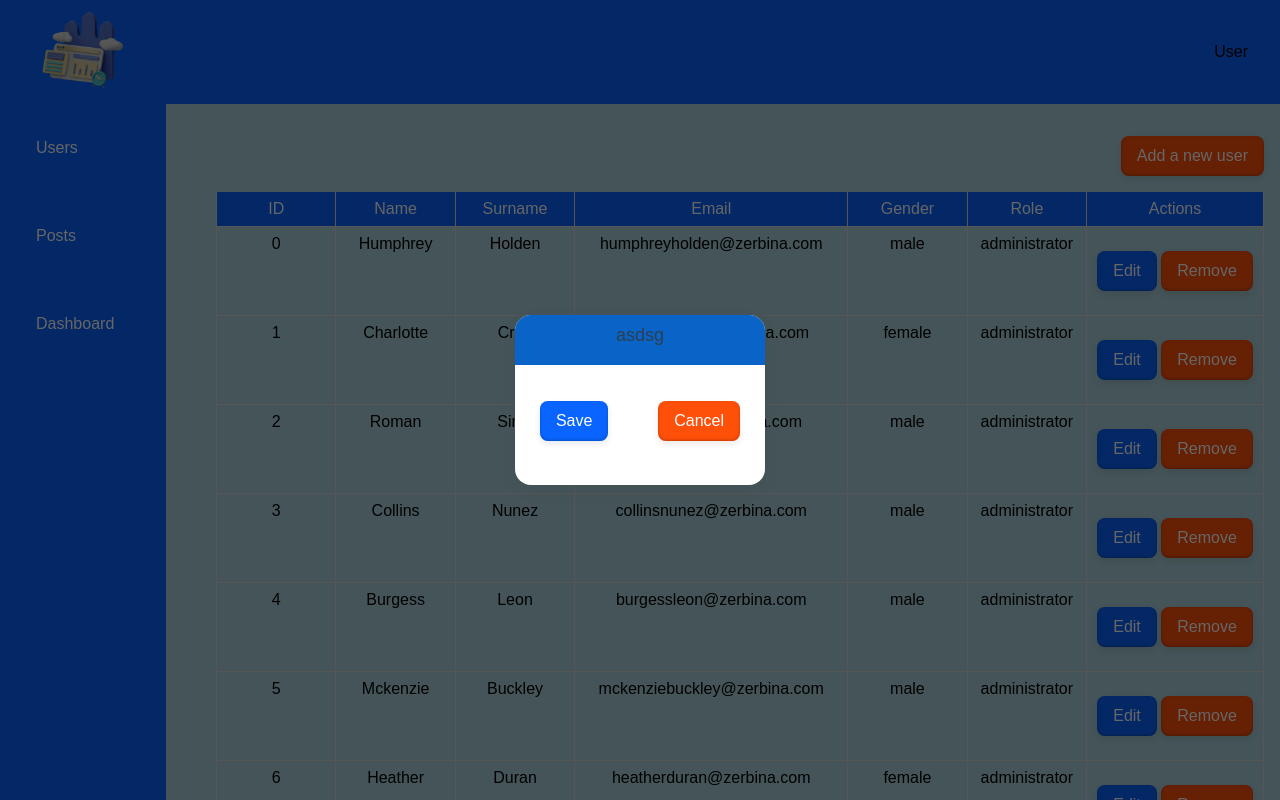
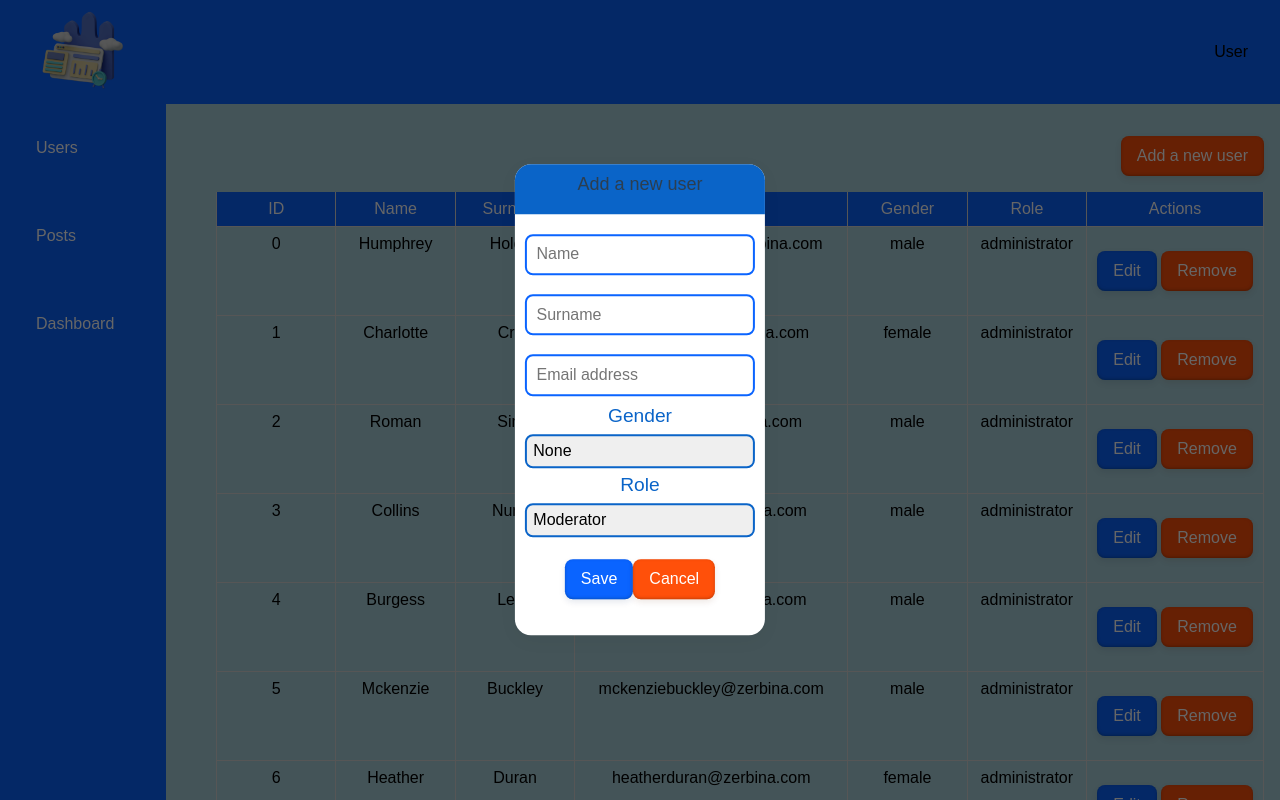
Before and after one commit to kad200/dashboard, a React (Create React App) app: page / in a window 1280 px wide. Both pictures are taken after a click on the button "Add a new user". Shown: the top 800 px of the page. Built offline with nearby package versions, Linux system fonts and the light colour scheme; data requests are answered from the project's data file.

Commit message:
minor modifications

```diff
--- a/src/api/users.ts
+++ b/src/api/users.ts
@@ -14,9 +14,11 @@ const getUsers = async () => {
   }
 };
 
-const getUser = async (userId: string) => {
+const getUser = async (userEmail: string) => {
   try {
-    const response = await axios.get<UserProps>(`/users/${userId}`);
+    const response = await axios.get<UserProps>(`/users/${userEmail}`);
+    console.log(response.data);
+
     return response.data;
   } catch (error) {
     console.error(error);
@@ -39,6 +41,7 @@ const signUpUser = async (user: UserRegistrationParams) => {
       `/users?email=${user.email}`
     );
     if (response.data.length > 0) {
+      console.log(`An account with the email ${user.email} already exists`)
       throw new Error(`An account with the email ${user.email} already exists`);
     }
     const register = await axios.post<UserProps>(`/users`, user);
@@ -62,4 +65,9 @@ const signInUser = async (UserLoginCredentials: UserLoginCredentials) => {
   return response.data;
 };
 
-export { getUsers, getUser, signUpUser, signInUser };
+const deleteUser  = async (userEmail: string) => {
+  const response = await axios.delete<UserProps>(`/users/${userEmail}`);
+  return response.data;
+};
+
+export { getUsers, getUser, signUpUser, signInUser, deleteUser };
--- a/src/components/Button/Button.tsx
+++ b/src/components/Button/Button.tsx
@@ -13,8 +13,8 @@ type ButtonType = JSX.IntrinsicElements["button"];
 
 export interface ButtonProps extends ButtonType {
   children: React.ReactNode,
-  variant?: "primary" | "danger",
-  size?: "small" | "large",
+  variant: "primary" | "danger",
+  size: "small" | "large",
  }
 
 
--- a/src/components/Modal/Modal.scss
+++ b/src/components/Modal/Modal.scss
@@ -1,8 +1,10 @@
-@import "../../styles/variables.scss";
+@import "styles/variables.scss";
+@import "styles/fonts.scss";
+
 
 .modal {
-    width: 250px;
-    height: 170px;
+    width:fit-content;
+    height:fit-content;
     background: white;
     color: white;
     z-index: 10;
--- a/src/components/Modal/Modal.tsx
+++ b/src/components/Modal/Modal.tsx
@@ -7,11 +7,13 @@ interface ModalProps {
   setOpen?: string;
   actions?: React.ReactNode;
   onClick?: (event: React.MouseEvent<HTMLElement>) => void;
+  buttons?: React.ReactNode;
 }
 
 export const Modal = ({
   title,
   children,
+  buttons,
   onClick,
 }: React.PropsWithChildren<ModalProps>) => {
   return (
@@ -19,16 +21,11 @@ export const Modal = ({
       <div className="modal-bg" onClick={onClick} />
       <div className="modal">
         <div className="modal__header">
-          <h3 className="modal__header-title">{title}</h3>
+          <h1 className="modal__header-title">{title}</h1>
         </div>
         <div className="modal__content">{children}</div>
         <div className="modal__buttons">
-          <Button variant="primary" size="small" onClick={onClick}>
-            Save
-          </Button>
-          <Button variant="danger" size="small" onClick={onClick}>
-            Cancel
-          </Button>
+          {/* {buttons} */}
         </div>
       </div>
     </>
--- a/src/features/auth/LoginPage.tsx
+++ b/src/features/auth/LoginPage.tsx
@@ -27,7 +27,7 @@ const LoginPage = () => {
     e.preventDefault();
     signInUser(signInData);
     window.location.pathname = "/";
-    localStorage.setItem("user", JSON.stringify(e.data));
+    localStorage.setItem("user", signInData.email);
     // } else {
     //   setEmail("");
     //   setPassword("");
--- a/src/features/users/components/UserForm.tsx
+++ b/src/features/users/components/UserForm.tsx
@@ -1,16 +1,22 @@
-
-import { Input, Select } from "components";
-import useSetState from "../../../hooks/useSetState";
-import { UserProps } from "../../../types/types";
+import { signUpUser } from "api/users";
+import { Button, Input, Select } from "components";
+import useSetState from "hooks/useSetState";
+import { UserProps } from "types/types";
 
 interface UserFormProps {
   user?: UserProps;
+  onSubmit: (e: any) => void;
 }
 
 const UserForm = ({ user }: UserFormProps) => {
   const [userForm, setUserForm] = useSetState(
     user
-      ? user
+      ? {name: user.name,
+        surname: user.surname,
+        email: user.email,
+        gender: user.gender,
+        role: user.role,
+      }
       : {
           name: "",
           surname: "",
@@ -20,8 +26,34 @@ const UserForm = ({ user }: UserFormProps) => {
         }
   );
 
+  const handleSubmit = async (e: any) => {
+    e.preventDefault();
+
+    // console.log(
+    //   userForm.name,
+    //   userForm.surname,
+    //   userForm.email,
+    //   userForm.gender,
+    //   userForm.role
+    // );
+    signUpUser({
+      name: userForm.name,
+      surname: userForm.surname,
+      email: userForm.email,
+      gender: userForm.gender,
+      role: userForm.role,
+      password: "default123"
+    });
+
+    setUserForm("");
+    window.location.pathname = "/";
+
+    // setSuccess(true);
+    // navigate("/");
+  };
+
   return (
-    <form className="form">
+    <form className="form" onSubmit={handleSubmit}>
       <Input
         id="name"
         placeholder="Name"
@@ -60,6 +92,12 @@ const UserForm = ({ user }: UserFormProps) => {
         <option value="moderator">Moderator</option>
         <option value="administrator">Administrator</option>
       </Select>
+      <Button variant="primary" size="small">
+        Save
+      </Button>
+      <Button variant="danger" size="small">
+        Cancel
+      </Button>
     </form>
   );
 };
--- a/src/features/users/components/UserItem.tsx
+++ b/src/features/users/components/UserItem.tsx
@@ -1,10 +1,25 @@
+import { deleteUser } from "api/users";
 import { Button, Modal, ConfirmationModal } from "components";
 import { useState } from "react";
-import { UserProps } from "../../../types/types";
+import { UserProps } from "types/types";
+import UserForm from "./UserForm";
 
 const UserItem = ({ user }: { user: UserProps }) => {
   const [openEditModal, setOpenEditModal] = useState(false);
   const [openRemoveModal, setOpenRemoveModal] = useState(false);
+
+  const handleDelete = async (e: any) => {
+    e.preventDefault();
+    deleteUser(user.email);
+    window.location.pathname = "/";
+  };
+
+  const handleEdit = async (e: any) => {
+    e.preventDefault();
+    console.log(`${user.name} was edited`)
+    // editUser(user.email);
+    window.location.pathname = "/";
+  };
 
   return (
     <div className="table__row" key={user.id}>
@@ -23,7 +38,14 @@ const UserItem = ({ user }: { user: UserProps }) => {
           Edit
         </Button>
         {openEditModal && (
-          <Modal onClick={() => setOpenEditModal(false)} open={true}></Modal>
+          <Modal
+            onClick={() => {
+              setOpenEditModal(false)}}
+            title={`Edit ${user.name} data`}
+            open={true}
+          >
+            <UserForm onSubmit={handleEdit}/>
+          </Modal>
         )}
         <Button
           variant="danger"
@@ -35,9 +57,16 @@ const UserItem = ({ user }: { user: UserProps }) => {
         {openRemoveModal && (
           <ConfirmationModal
             onClick={() => setOpenRemoveModal(false)}
-            title=""
+            title="Do you really want to delete this user?"
             open={true}
-          ></ConfirmationModal>
+          >
+            <Button
+              onClick={handleDelete}
+              children={"Delete user"}
+              variant={"danger"}
+              size={"large"}
+            />
+          </ConfirmationModal>
         )}
       </div>
     </div>
--- a/src/features/users/components/UsersTable.tsx
+++ b/src/features/users/components/UsersTable.tsx
@@ -1,5 +1,6 @@
 import { Table } from "components";
-import { UserProps } from "../../../types/types";
+import { UserProps } from "types/types";
+
 
 import UserItem from "./UserItem";
 
--- a/src/features/users/pages/UsersPage.tsx
+++ b/src/features/users/pages/UsersPage.tsx
@@ -3,12 +3,17 @@ import { useQuery } from "@tanstack/react-query";
 import { getUsers } from "../../../api/users";
 import { useState } from "react";
 import { Layout, Button, Modal } from "components";
+import UserForm from "../components/UserForm";
+import React from "react";
 
+export const UsersContext = React.createContext({
+  refetch: () => {},
+});
 
 const UsersPage = () => {
   const [openAddModal, setOpenAddModal] = useState(false);
 
-  const { isError, isLoading, data } = useQuery(["users"], getUsers);
+  const { isError, isLoading, data, refetch } = useQuery(["users"], getUsers);
 
   if (isError) {
     return <h1>An unknown error occured</h1>;
@@ -29,18 +34,30 @@ const UsersPage = () => {
           variant="danger"
           size="small"
           onClick={(event) => {
-            event.stopPropagation()
-            setOpenAddModal(true)}}
+            event.stopPropagation();
+            setOpenAddModal(true);
+          }}
         >
           Add a new user
         </Button>
         {openAddModal && (
           <Modal
-          title='asdsg'
-          onClick={() => setOpenAddModal(false)} open={true}></Modal>
+            title="Add a new user"
+            onClick={() => setOpenAddModal(false)}
+            open={openAddModal}
+          >
+            <UserForm
+              onSubmit={() => {
+                refetch();
+                setOpenAddModal(false);
+              }}
+            />
+          </Modal>
         )}
       </div>
-      <UsersTable users={data} />;
+      <UsersContext.Provider value={{ refetch: refetch }}>
+        <UsersTable users={data} />;
+      </UsersContext.Provider>
     </Layout>
   );
 };
```
Also changed, not shown: db.json (+10 -5 lines).
